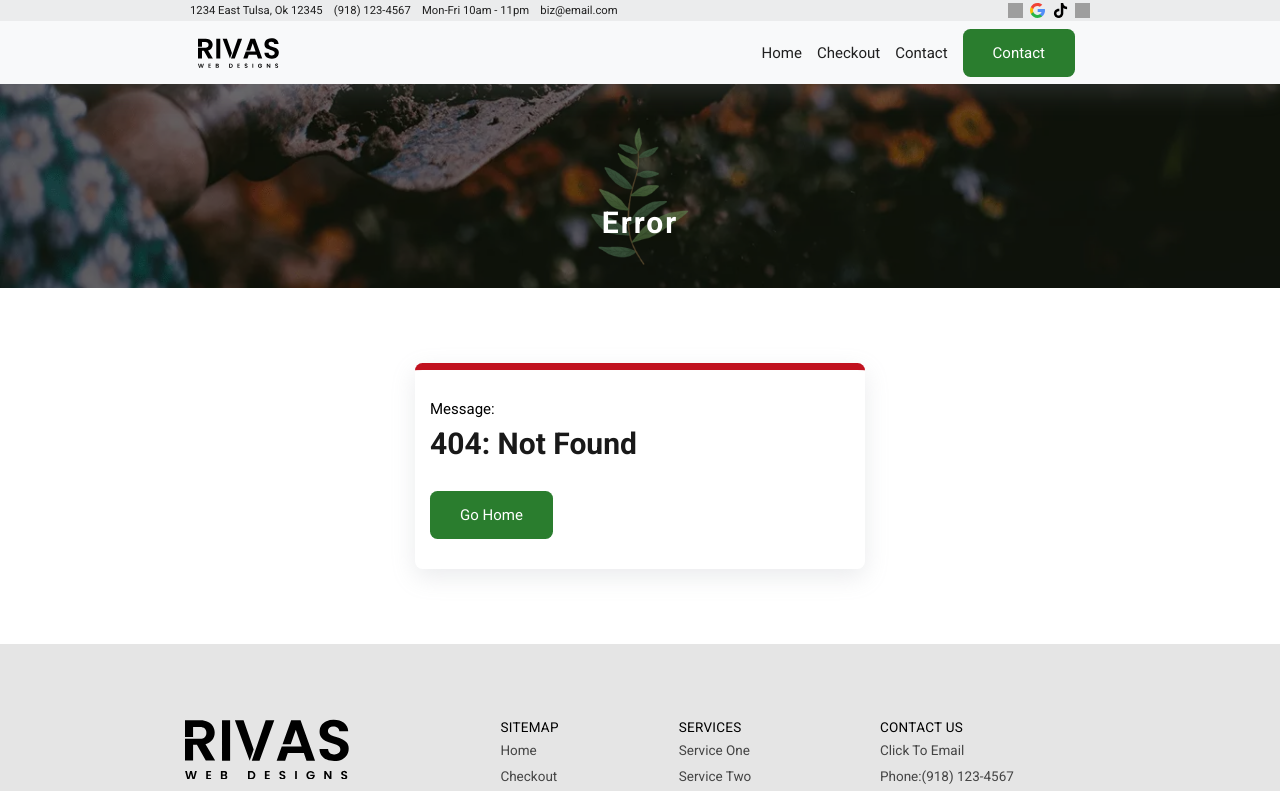
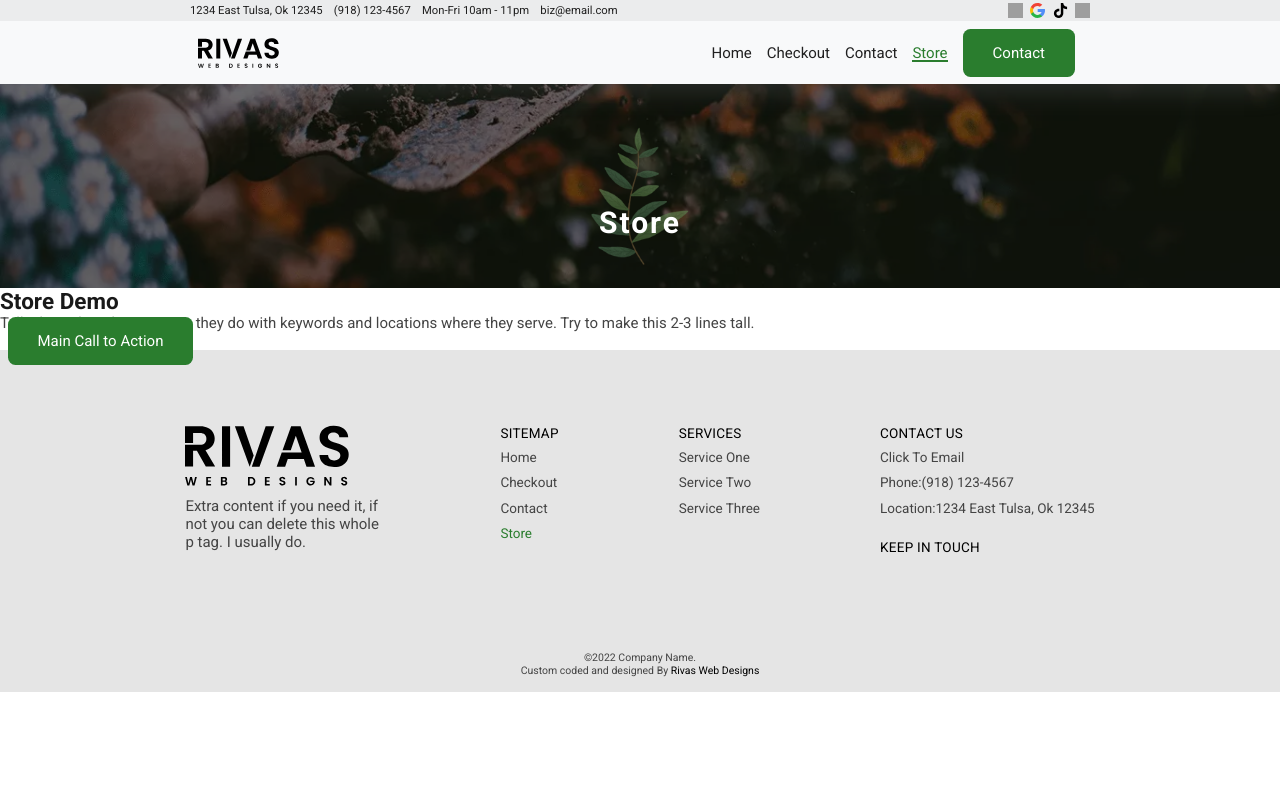
Before and after one commit to RickyRivas/square-payment, a SvelteKit app: page /store in a window 1280 px wide. Before the commit this address had no page. Shown: the top 791 px of the page. Built offline with nearby package versions, Linux system fonts and the light colour scheme; grey boxes are pictures that could not be loaded.

Commit message:
file input

```diff
--- a/src/lib/config.ts
+++ b/src/lib/config.ts
@@ -23,7 +23,12 @@ export const pages = [
 		pageName: 'contact',
 		path: '/contact',
 		metaDescription: ''
-	}
+	},
+	{
+		pageName: 'store',
+		path: '/store',
+		metaDescription: ''
+	},
 ]
 export const businessHours = {
 	monday: '',
--- /dev/null
+++ b/src/routes/store/+page.server.ts
@@ -0,0 +1,5 @@
+export async function load() {
+    return {
+        msg: 'hey'
+    }
+}
--- /dev/null
+++ b/src/routes/store/+page.svelte
@@ -0,0 +1,57 @@
+<script lang="ts">
+	// components
+	import SubNav from '$lib/components/SubNav.svelte';
+	import SubFooter from '$lib/components/SubFooter.svelte';
+	// stores
+	import {
+		URL,
+		companyName,
+		industry,
+		cityAndState,
+		phone,
+		email,
+		fullAddress,
+		googleLink,
+		pages
+	} from '$lib/config';
+	import { page } from '$app/stores';
+	// styles
+	import '$styles/contact/main.css';
+	// logic
+	const thisPage = pages.find((p) => p.path === $page.route.id);
+	const pageTitle = $page.route.id?.slice(1);
+
+	// LOGIC
+	export let data;
+	console.log(data);
+</script>
+
+<svelte:head>
+	<link rel="canonical" href={URL + $page.route.id} />
+	<meta name="description" content={thisPage?.metaDescription} />
+	<meta property="og:description" content={thisPage?.metaDescription} />
+	<title>{companyName} | {industry} | {cityAndState}</title>
+</svelte:head>
+
+<SubNav {pageTitle} />
+
+<main id="home">
+	<!-- ============================================ -->
+	<!--                 Landing                      -->
+	<!-- ============================================ -->
+	<section id="store">
+		<div class="content">
+			<h1>Store Demo</h1>
+			<p>
+				Talk about the other services they do with keywords and locations where they serve. Try to
+				make this 2-3 lines tall.
+			</p>
+			<div class="btns">
+				<a href="/contact" class="btn">Main Call to Action</a>
+			</div>
+		</div>
+	</section>
+	<!-- ============================================ -->
+	<!--                 Services                     -->
+	<!-- ============================================ -->
+</main>
```
Also changed, not shown: src/routes/contact/+page.svelte (+19 -1 lines).
